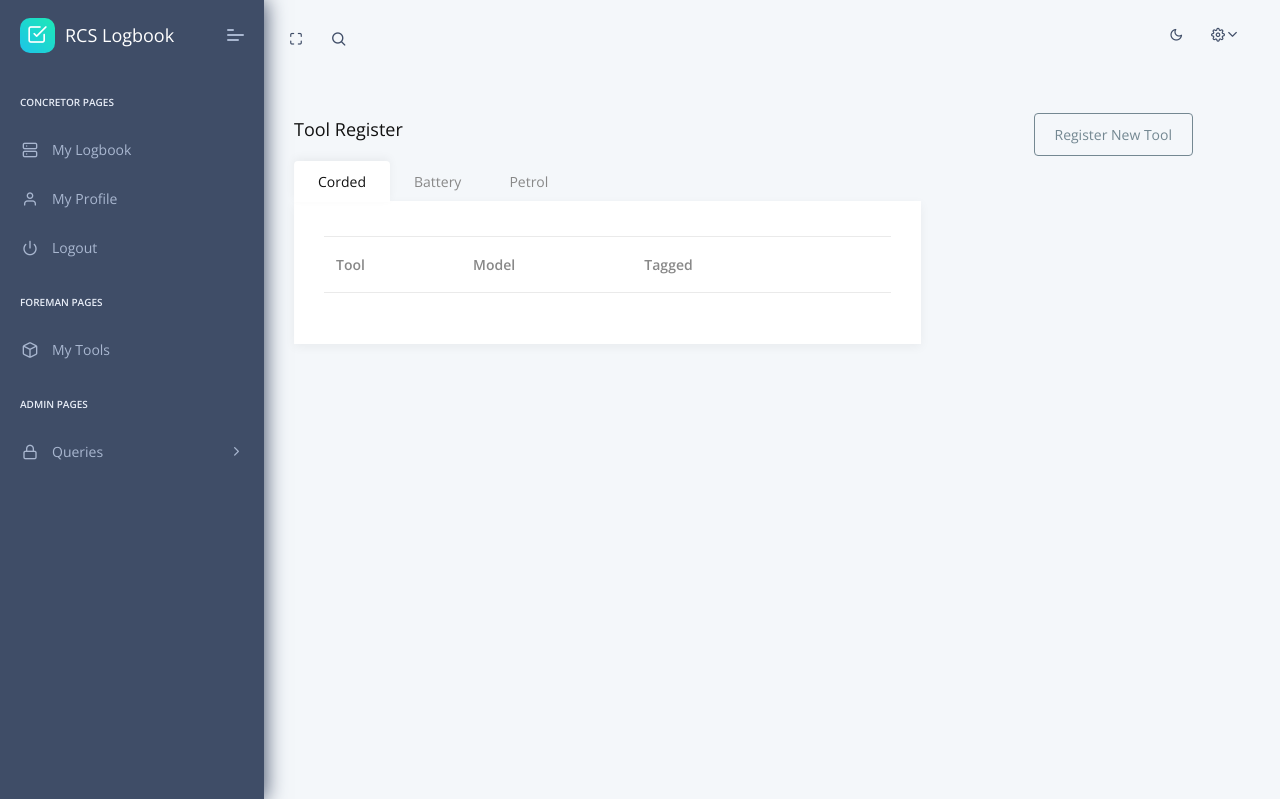
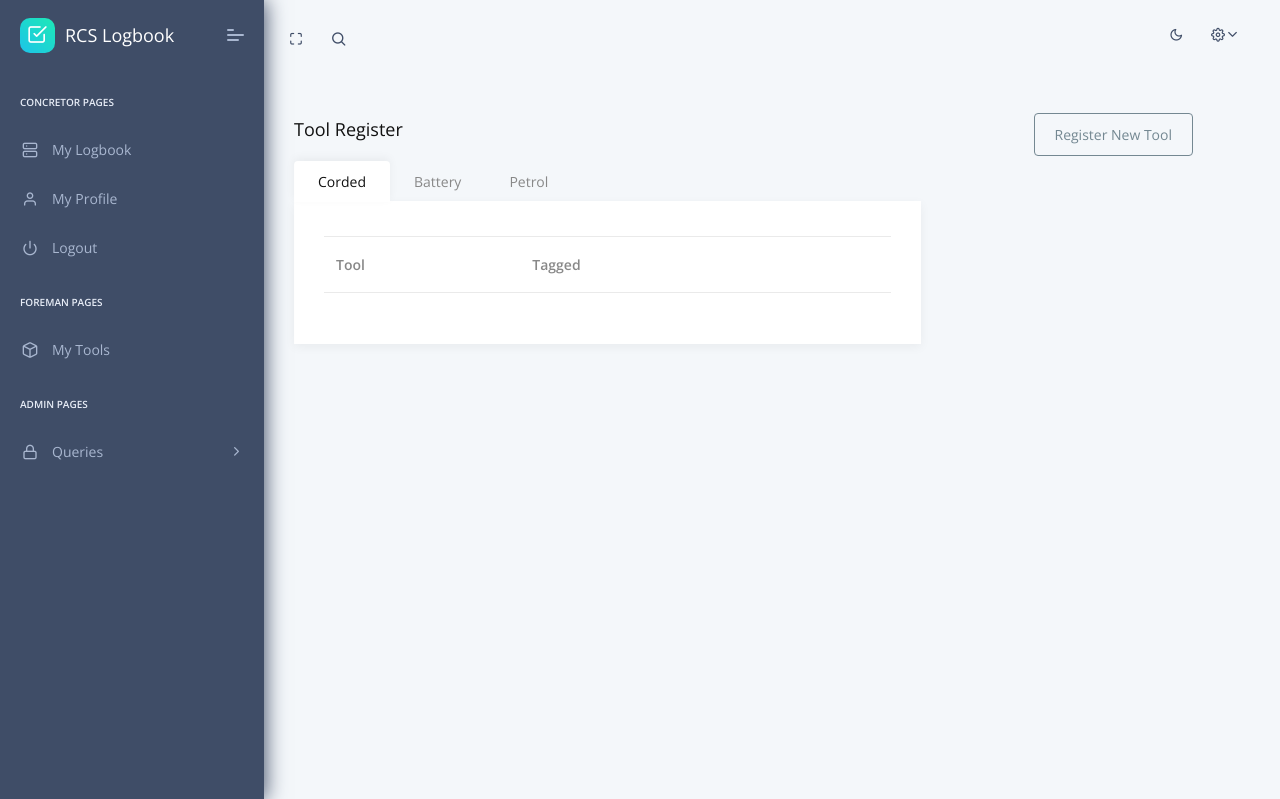
Before and after one commit to nrbcode/eccc-logbook, a Flask app: template logbook/templates/tools/index.html in a window 1280 px wide. Shown: the top 799 px of the page. Run offline with Flask 3, Linux system fonts and the light colour scheme; the template is opened without the code that fills it: most values are stand-ins (such as "Sample title", 1, 10 or a date in 2020); lists and menus that the app fills with data are empty; parts of the project's set-up code (start-up, migrations or seed data) failed here and were passed over; some libraries are stand-ins or nearby versions.

Commit message:
fixed tool register view.

```diff
--- a/logbook/templates/tools/index.html
+++ b/logbook/templates/tools/index.html
@@ -52,7 +52,6 @@
                                                 <thead>
                                                     <tr>
                                                         <th>Tool</th>
-                                                        <th>Model</th>
                                                         <th>Added</th>
                                                         <th scope="col">&nbsp;</th>
                                                     </tr>
@@ -63,10 +62,8 @@
                                                     <tr>
                                                         <td>
                                                             <h6 class="m-0">{{ tool.brand_name }}</h6>
+                                                            <p>{{ tool.model_number }}</p>
                                                             <p class="m-0">{{ tool.tool_name }}</p>
-                                                        </td>
-                                                        <td>
-                                                            <h6 class="m-0">{{ tool.model_number }}</h6>
                                                         </td>
                                                         <td>
                                                             <h6 class="m-0 text-c-blue">{{ tool.added_at.strftime('%d/%m/%Y') }}</h6>
@@ -93,7 +90,6 @@
                                                 <thead>
                                                     <tr>
                                                         <th>Tool</th>
-                                                        <th>Model</th>
                                                         <th>Tagged</th>
                                                         <th scope="col">&nbsp;</th>
                                                     </tr>
@@ -104,10 +100,8 @@
                                                     <tr>
                                                         <td>
                                                             <h6 class="m-0">{{ tool.brand_name }}</h6>
+                                                            <p class="m-0">{{ tool.model_number }}</p>
                                                             <p class="m-0">{{ tool.tool_name }}</p>
-                                                        </td>
-                                                        <td>
-                                                            <h6 class="m-0">{{ tool.model_number }}</h6>
                                                         </td>
                                                         <td>
                                                             {% if not tags[tool.id] %}
@@ -151,7 +145,6 @@
                                                 <thead>
                                                     <tr>
                                                         <th>Tool</th>
-                                                        <th>Model</th>
                                                         <th>Added</th>
                                                         <th scope="col">&nbsp;</th>
                                                     </tr>
@@ -162,11 +155,8 @@
                                                     <tr>
                                                         <td>
                                                             <h6 class="m-0">{{ tool.brand_name }}</h6>
+                                                            <p class="m-0">{{ tool.model_number }}</p>
                                                             <p class="m-0">{{ tool.tool_name }}</p>
-                                                            <p class="m-0">{{ tool.model_number }}</p>
-                                                        </td>
-                                                        <td>
-                                                            <h6 class="m-0">{{ tool.model_number }}</h6>
                                                         </td>
                                                         <td>
                                                             <h6 class="m-0 text-c-blue">{{ tool.added_at.strftime('%d/%m/%Y') }}</h6>
```
